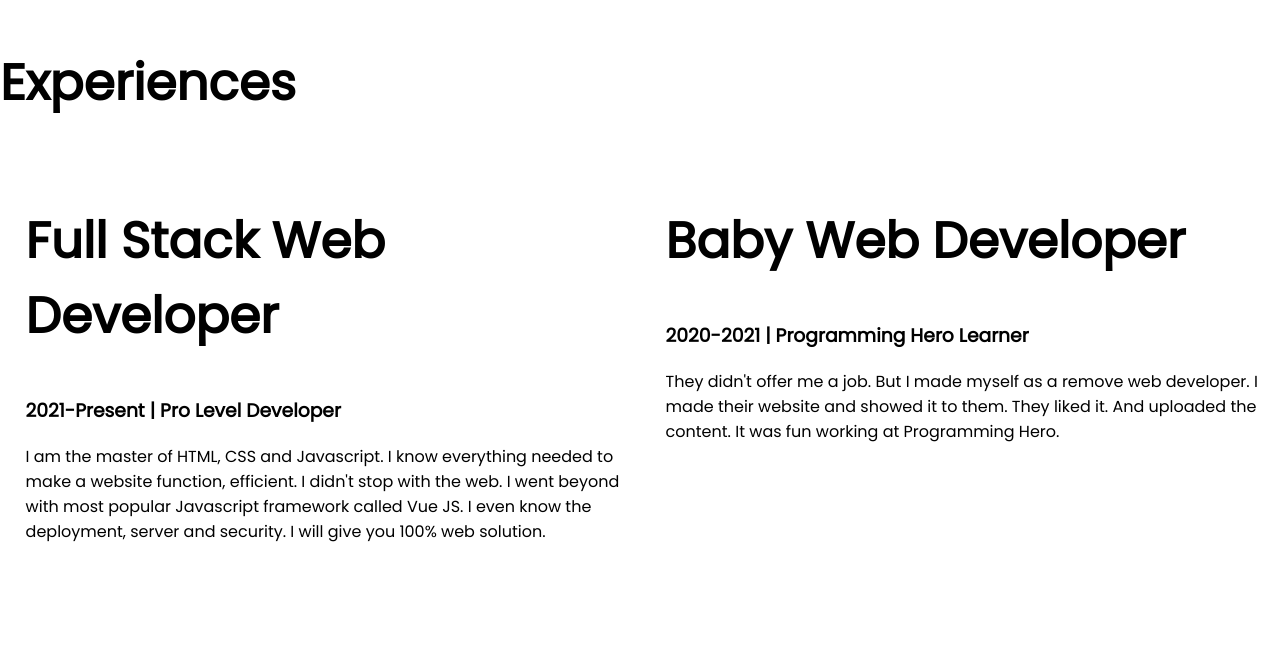
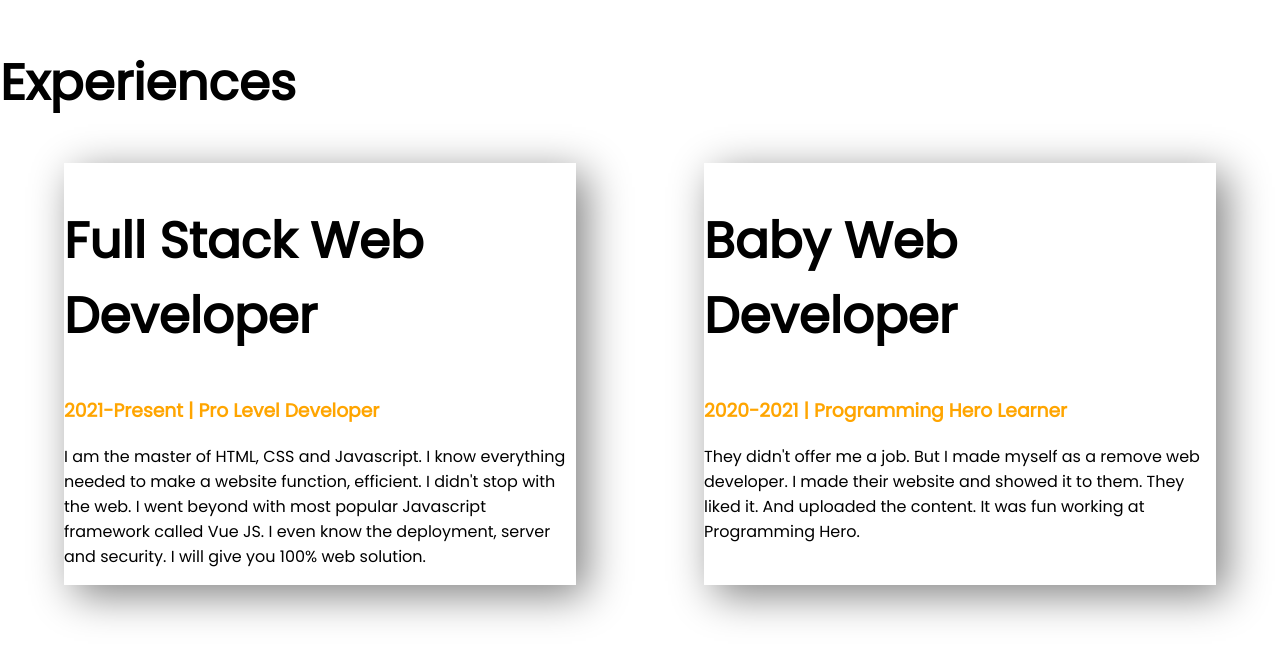
Before and after one commit to nil01839/developer-portfolio, a plain HTML site: page index.html in a window 1280 px wide. Shown: the part 1346-2005 px from the top of the page. Drawn offline with Linux system fonts and the light colour scheme.

Commit message:
problem with commit

```diff
--- a/index.html
+++ b/index.html
@@ -50,17 +50,17 @@
     <section class="experience-area">
         <h1>Experiences</h1>
         <div class="flexible-container">
-            <div class="half-width">
+            <div class="experience-item">
                 <h1>Full Stack Web Developer</h1>
-                <h3>2021-Present | Pro Level Developer</h3>
+                <h3 class="orange-color">2021-Present | Pro Level Developer</h3>
                 <p>I am the master of HTML, CSS and Javascript. I know everything needed to make a website function,
                     efficient. I didn't stop with the web. I went beyond with most popular Javascript framework called
                     Vue
                     JS. I even know the deployment, server and security. I will give you 100% web solution.</p>
             </div>
-            <div class="half-width">
+            <div class="experience-item">
                 <h1>Baby Web Developer</h1>
-                <h3>2020-2021 | Programming Hero Learner</h3>
+                <h3 class="orange-color">2020-2021 | Programming Hero Learner</h3>
                 <p>They didn't offer me a job. But I made myself as a remove web developer. I made their website and
                     showed
                     it to them. They liked it. And uploaded the content. It was fun working at Programming Hero.</p>
--- a/style.css
+++ b/style.css
@@ -44,3 +44,11 @@ h1 {
     background-repeat: no-repeat;
     background-position: right;
 }
+
+.experience-item {
+    width: 40%;
+    margin-left: 5%;
+    margin-right: 5%;
+
+    box-shadow: 10px 10px 40px gray;
+}
```
